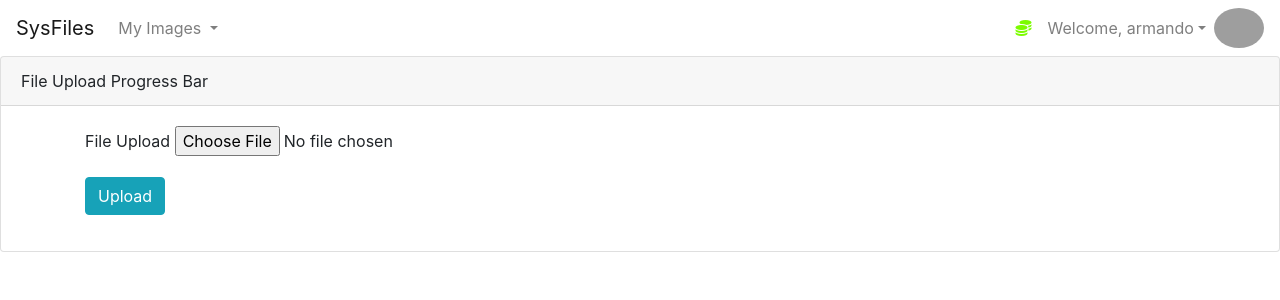
After one commit to myplayareas/sysfiles, a Flask app: page /uploads/progress in a window 1280 px wide. The commit adds this page. Shown: the top 300 px of the page. Run offline with Flask 2, Linux system fonts and the light colour scheme; a user stored in the database is signed in; some libraries are stand-ins or nearby versions; grey boxes are pictures that could not be loaded.

Commit message:
Upload e delete file

```diff
--- a/myapp/__init__.py
+++ b/myapp/__init__.py
@@ -32,7 +32,7 @@ app.config['PATH_MYAPP'] = PATH_MYAPP
 app.config['PATH_STATIC'] = PATH_STATIC
 app.config['PATH_IMG'] = PATH_IMG
 app.config['ALLOWED_EXTENSIONS'] = ALLOWED_EXTENSIONS
-app.config['MAX_CONTENT_LENGTH'] = 5 * 1000 * 1000
+app.config['MAX_CONTENT_LENGTH'] = 10 * 1000 * 1000
 
 print('Cria a instancia do banco myapp.db')
 # Cria a instancia ORM de banco de dados e associa aplicacao (app)
--- a/myapp/main.py
+++ b/myapp/main.py
@@ -9,7 +9,7 @@ from myapp.uploads import update_list_images
 def myapp_page():
     users_service = Users()
     all_users = users_service.list_all_users()
-    return render_template('user/myapp.html', users=all_users)
+    return render_template('users/myapp.html', users=all_users)
 
 @app.route('/dashboard')
 @login_required
--- a/myapp/templates/base.html
+++ b/myapp/templates/base.html
@@ -36,7 +36,7 @@
                     </a>
                     <div class="dropdown-menu">
                         <a class="dropdown-item" href="{{ url_for('pagination_list_files_page') }}">List My Images</a>
-                        <a class="dropdown-item" href="#">Upload Image</a>
+                        <a class="dropdown-item" href="{{ url_for('load_upload_classic_progress_page') }}">Upload Image</a>
                         <a class="dropdown-item" href="#">Drag and Drop Upload</a>
                     </div>
                 </li>
--- /dev/null
+++ b/myapp/templates/uploads/response.html
@@ -0,0 +1,3 @@
+<p><b>{{ msg }}</b></p>
+{% set myfilepath = 'users' + '/' + current_user.id|string + '/' + 'images' + '/'+ filenameimage %}
+<img src="/uploads/{{ myfilepath }}" class="img-thumbnail" width="300" height="250" />
--- /dev/null
+++ b/myapp/templates/uploads/upload_classic_progress.html
@@ -0,0 +1,77 @@
+{% extends 'base.html' %}
+{% block title %}
+  My Upload
+{% endblock %}
+
+{% block content %}
+<script src="https://cdnjs.cloudflare.com/ajax/libs/jquery.form/4.3.0/jquery.form.min.js" integrity="sha384-qlmct0AOBiA2VPZkMY3+2WqkHtIQ9lSdAsAn5RUJD/3vA5MKDgSGcdmIv4ycVxyn" crossorigin="anonymous"></script>
+
+<div class="card">
+    <div class="card-header">
+      <!-- Conteudo do cabecalho do card-->
+      File Upload Progress Bar
+    </div>
+    <div class="card-body">
+      <!-- Conteudo do corpo do card-->
+
+  <div class="container">
+    <div class="panel panel-default">
+        <div class="panel-body">
+            <form id="uploadImage" action="{{ url_for('upload_classic_progress') }}" method="post">
+                <div class="form-group">
+                    <label>File Upload</label>
+                    <input type="file" name="uploadFile" id="uploadFile" accept=".jpg, .png" />
+                </div>
+                <div class="form-group">
+                    <input type="submit" id="uploadSubmit" value="Upload" class="btn btn-info" />
+                </div>
+                <div class="progress" id="my_progress">
+                    <div class="progress-bar progress-bar-striped bg-success" role="progressbar" aria-valuenow="0" aria-valuemin="0" aria-valuemax="100"></div>
+                </div>
+                <div id="targetLayer" style="display:none;"></div>
+            </form>
+            <div id="loader-icon" style="display:none;"><img src="/static/img/loader.gif" width="50" height="50"/></div>
+        </div>
+    </div>
+  </div>
+  <script>
+  $(document).ready(function(){
+  $('#my_progress').hide();
+  $('#uploadImage').submit(function(event){
+  if($('#uploadFile').val()){
+    event.preventDefault();
+    $('#loader-icon').show();
+    $('#targetLayer').hide();
+    $(this).ajaxSubmit({
+        target: '#targetLayer',
+        beforeSubmit:function(){
+            $('.progress-bar').width('50%');
+        },
+        uploadProgress: function(event, position, total, percentageComplete)
+        {
+            $('#my_progress').show()
+            $('.progress-bar').animate({
+                width: percentageComplete + '%'
+            }, {
+                duration: 1000
+            });
+        },
+        success:function(data){
+            $('#loader-icon').hide();
+            $('#targetLayer').show();
+            $('#targetLayer').append(data.htmlresponse);
+            $('#my_progress').hide();
+        },
+        resetForm: true
+    });
+  }
+  return false;
+  });
+  });
+  </script>
+
+    </div>
+  </div>
+
+
+{% endblock %}
--- a/myapp/uploads.py
+++ b/myapp/uploads.py
@@ -7,7 +7,7 @@ from os import listdir
 from os.path import isfile, join
 from PIL import Image
 from flask_paginate import Pagination, get_page_args
-from myapp.dao import Users, Files
+from myapp.dao import Users, Files, File
 
 users_services = Users()
 files_services = Files()
@@ -102,3 +102,30 @@ def delete_image(id, name):
     else:
         flash(f'The file {name} does not exist!', category='danger')
     return redirect(url_for('pagination_list_files_page'))
+
+@app.route('/uploads/progress', methods=['GET'])
+@login_required
+def load_upload_classic_progress_page():
+    return render_template('uploads/upload_classic_progress.html')
+
+@app.route('/uploads/progress', methods=['POST'])
+@login_required
+def upload_classic_progress():
+    # Faz o upload do arquivo
+    uploaded_file = request.files['uploadFile']
+    try:
+        filename_secure = secure_filename(uploaded_file.filename)
+        path_to_save_image = user_directory(app.config['UPLOAD_FOLDER'], current_user.get_id())
+        uploaded_file.save(os.path.join(path_to_save_image, filename_secure))
+        filenameimage = filename_secure
+        file_to_save = File(name=filename_secure)
+        files_services.insert_file(file_to_save)
+        path_to_save_image_thumbnail = user_directory(app.config['UPLOAD_FOLDER_THUMBNAILS'], current_user.get_id())
+        tnails(filename_secure, path_to_save_image, path_to_save_image_thumbnail)
+        users_services.link_to_file(user_id=current_user.get_id(), file=file_to_save)
+        msg = f'Upload {filename_secure} accomplished with success!'
+    except Exception as e:
+        flash(f'Error in Upload - {e}', category='danger')
+        return redirect(url_for('list_files_page'))
+
+    return jsonify({'htmlresponse': render_template('uploads/response.html', msg=msg, filenameimage=filenameimage)})
```
Also changed, not shown: myapp/myapp.db, 1 other file.
